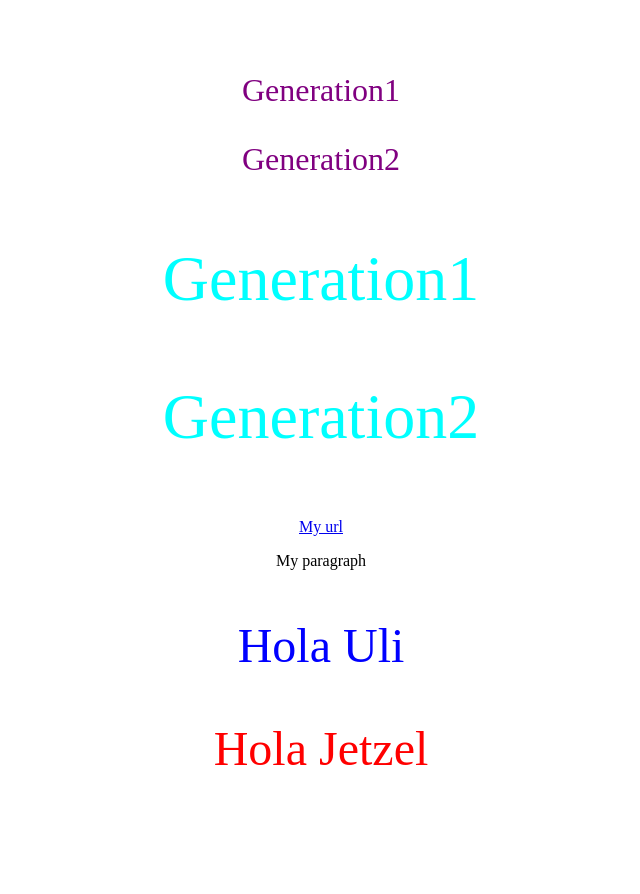
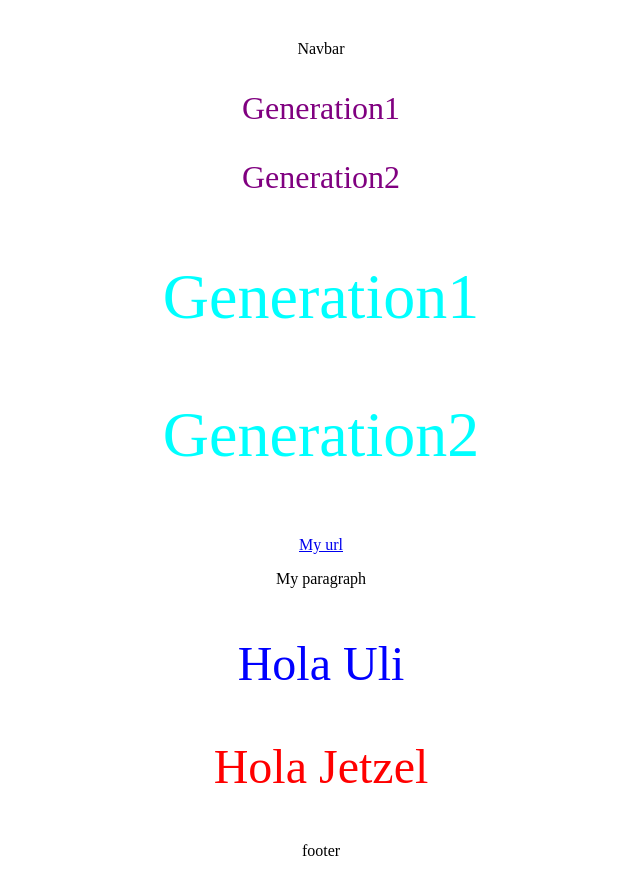
Before and after one commit to sergiotrrs/ch38-react-counter, a React (Vite) app: page / in a window 1280 px wide. Shown: the top 894 px of the page, without its empty margins (319-959 px from the left). Before the commit the page ends 864 px from the top, so only its background shows below. Built offline with nearby package versions, Linux system fonts and the light colour scheme.

Commit message:
ci:componente Primeros Pasos

```diff
--- a/src/App.jsx
+++ b/src/App.jsx
@@ -1,19 +1,17 @@
-
-import './App.css'
-import Gene from './components/generation/generation';
-// import { Greeting as Gree } from './components/generation/generation';
-import { Greeting } from './components/generation/generation';
+import "./App.css";
+import { Footer } from "./components/footer/footer";
+import { PrimerosPasos } from "./components/generation/primerosPasos";
+import { Navbar } from "./components/navbar/navbar";
 
 function App() {
   return (
-        <div>
-          <Gene style={ {color:"purple", fontSize:"2rem" } }   ></Gene>
-          <Gene style={ {color:"cyan"  , fontSize:"4rem" } } />
-          <a href="url" >My url</a>
-          <p href="url" >My paragraph</p>
-          <Greeting name="Uli" styleColor="blue" />
-          <Greeting name="Jetzel" styleColor="red" />
-        </div>
-  )}
+    <>
+      <Navbar />
+      <PrimerosPasos />
+
+      <Footer />
+    </>
+  );
+}
 
 export default App;
--- /dev/null
+++ b/src/components/footer/footer.jsx
@@ -0,0 +1,8 @@
+
+export const Footer = () => {
+  return (
+    <>
+    footer
+    </>
+  )
+}
--- a/src/components/generation/generation.jsx
+++ b/src/components/generation/generation.jsx
@@ -2,15 +2,18 @@
 /**
  *  El nombre del componente debe
  *  respetar la convención UpperCamelCase
+ *
+ *  Un react fragment <> , <React.fragment>, permite agrupar
+ *  múltiples elementos hijos sin agregar nodos adicionales al DOM.
  */
 const Generation = ( {style } ) =>{
 
     return (
-    <div>
+    <>
       <p style={ style  } > Generation1 </p>
       <p style={{color: style.color, fontSize: style.fontSize}}>Generation2</p>
 
-    </div>
+    </>
     );
 }
 
--- /dev/null
+++ b/src/components/generation/primerosPasos.jsx
@@ -0,0 +1,17 @@
+
+import Gene from '../generation/generation';
+// import { Greeting as Gree } from './components/generation/generation';
+import { Greeting } from '../generation/generation';
+
+export const PrimerosPasos = () => {
+  return (
+    <>
+      <Gene style={{ color: "purple", fontSize: "2rem" }}></Gene>
+      <Gene style={{ color: "cyan", fontSize: "4rem" }} />
+      <a href="url">My url</a>
+      <p href="url">My paragraph</p>
+      <Greeting name="Uli" styleColor="blue" />
+      <Greeting name="Jetzel" styleColor="red" />
+    </>
+  );
+};
--- /dev/null
+++ b/src/components/navbar/navbar.jsx
@@ -0,0 +1,9 @@
+
+
+export const Navbar = () => {
+  return (
+    <>
+    Navbar
+    </>
+  );
+};
```
